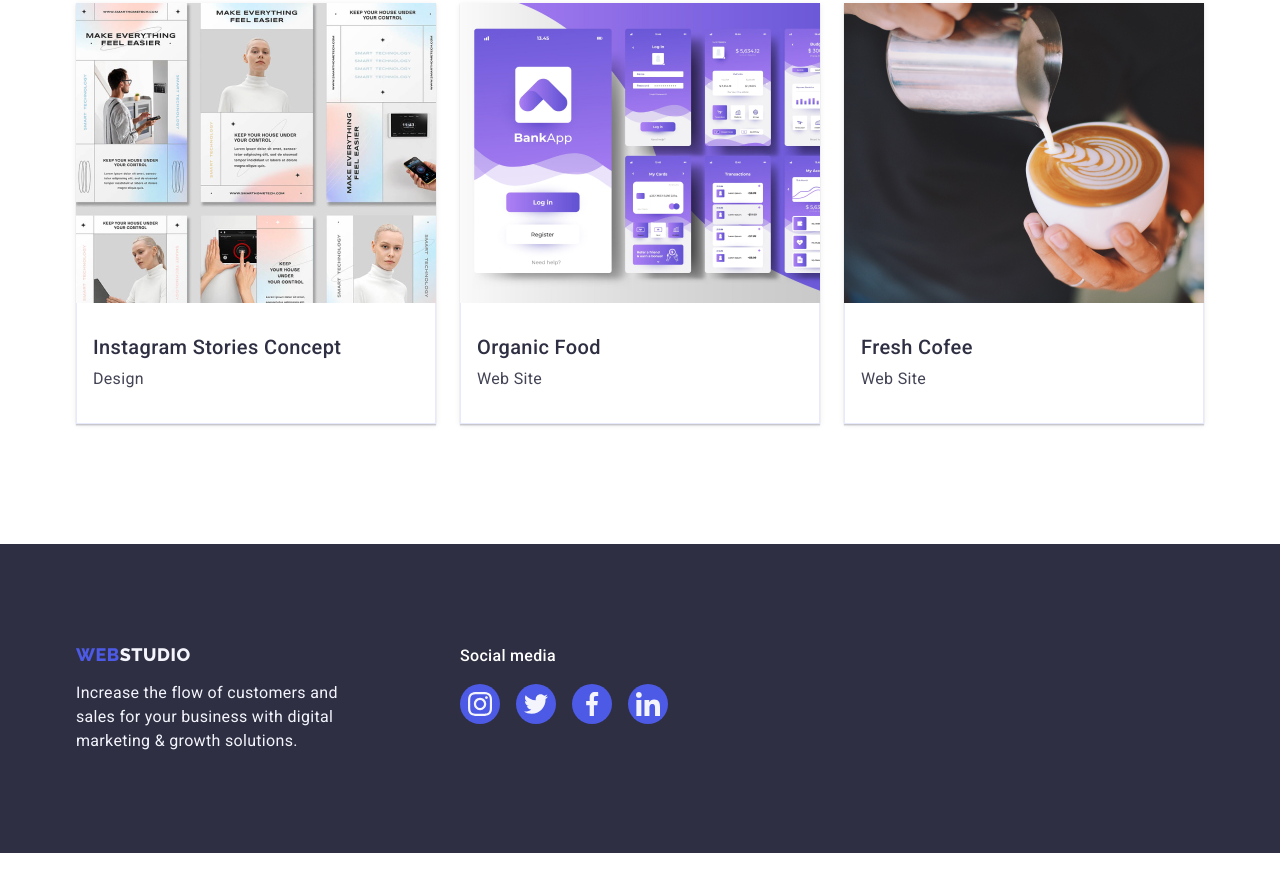
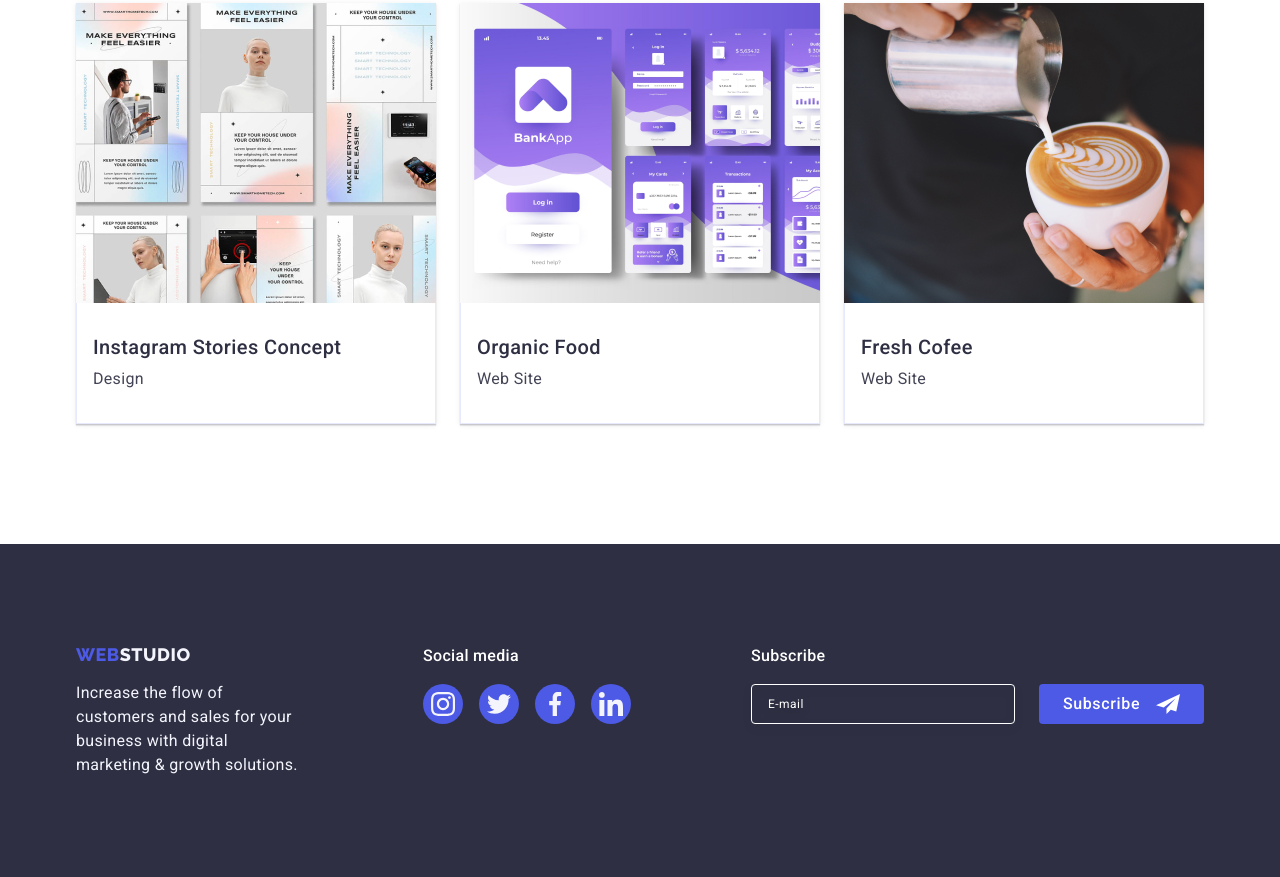
Before and after one commit to IlyRov/goit-markup-hw-06, a plain HTML site: page portfolio.html in a window 1280 px wide. Shown: the part 1226-2103 px from the top of the page. Before the commit the page ends 2079 px from the top, so only its background shows below. Drawn offline with nearby package versions, Linux system fonts and the light colour scheme.

Commit message:
Update portfolio.html

```diff
--- a/portfolio.html
+++ b/portfolio.html
@@ -241,7 +241,7 @@
             digital marketing & growth solutions.
           </p>
         </div>
-        <div>
+        <div class="social-div">
           <p class="footer-social-media-paragraph">Social media</p>
           <ul class="footer-social-media-list">
             <li class="footer-social-media-list-point">
@@ -274,6 +274,26 @@
             </li>
           </ul>
         </div>
+        <div class="footer-form-wrapper">
+          <p class="subscribe-p">Subscribe</p>
+          <form class="footer-form">
+            <label class="footer-form-label">
+              <input
+                class="footer-form-input"
+                type="email"
+                name="user-email"
+                required
+                placeholder="E-mail"
+              />
+            </label>
+            <button type="submit" class="footer-btn">
+              Subscribe
+              <svg class="telegram-svg" width="24" height="24">
+                <use href="./images/icons.svg#icon-telegram"></use>
+              </svg>
+            </button>
+          </form>
+        </div>
       </div>
     </footer>
   </body>
```
